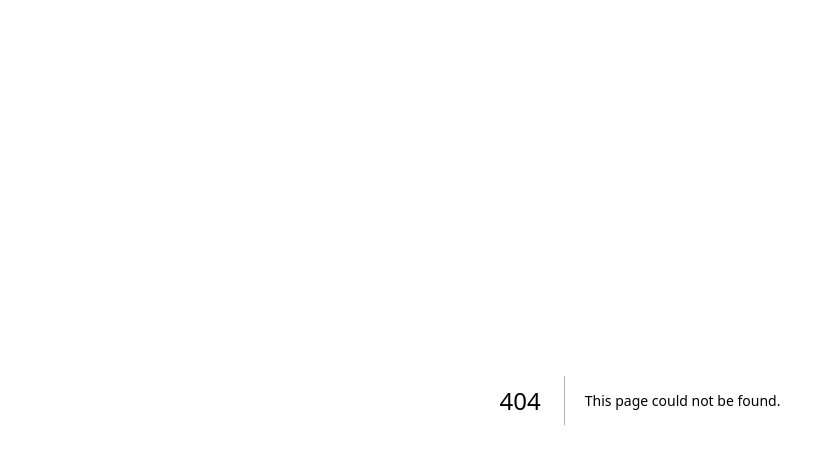
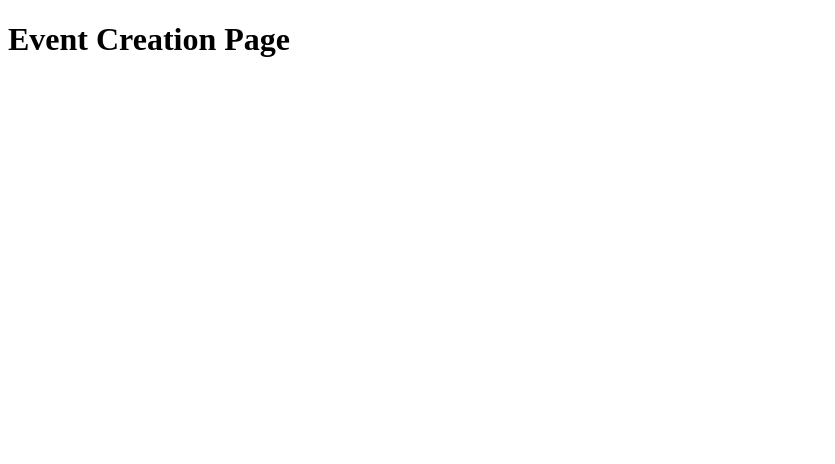
Before and after one commit to hack4impact-utk/internal-applications, a Next.js app in the folder apps/admin-portal/: page /events in a window 1280 px wide. Before the commit this address had no page. Shown: the top 464 px of the page, without its empty margins (0-835 px from the left). Built offline with nearby package versions, Linux system fonts and the light colour scheme.

Commit message:
Created the Event Creation Page

```diff
--- /dev/null
+++ b/apps/admin-portal/src/app/events/page.tsx
@@ -0,0 +1,3 @@
+export default function EventCreationPage() {
+    return <h1>Event Creation Page</h1>
+}
```
